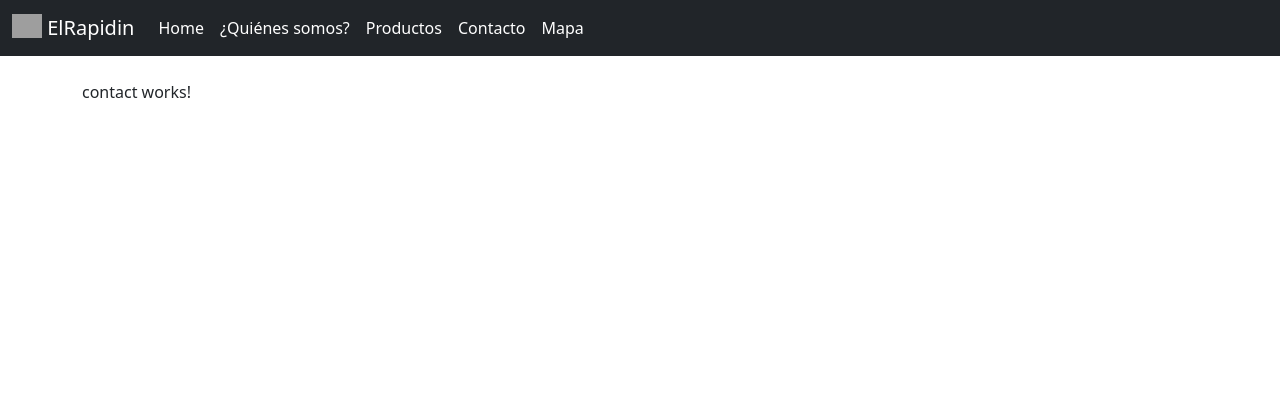
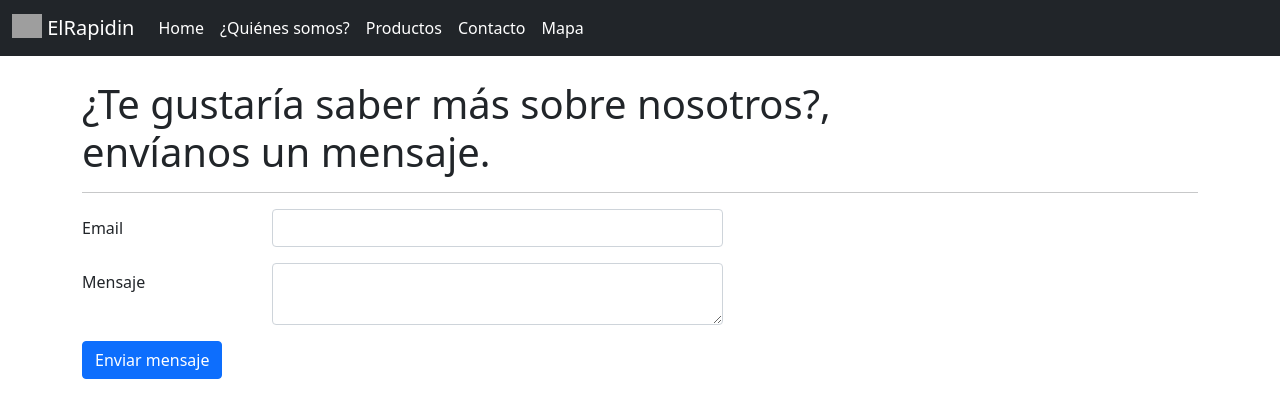
Before and after one commit to eighttax11-web/shd_comida-rapida, an Angular app in the folder frontend/: page /contact in a window 1280 px wide. Shown: the top 418 px of the page. Built offline with nearby package versions, Linux system fonts and the light colour scheme; grey boxes are pictures that could not be loaded.

Commit message:
Edición de la sección contacto

```diff
--- a/frontend/src/app/components/contact/contact.component.html
+++ b/frontend/src/app/components/contact/contact.component.html
@@ -1 +1,17 @@
-<p>contact works!</p>
+<h1>¿Te gustaría saber más sobre nosotros?, <br> envíanos un mensaje.</h1>
+<hr>
+<form>
+    <div class="row mb-3">
+      <label for="inputEmail3" class="col-sm-2 col-form-label">Email</label>
+      <div class="col-sm-5">
+        <input type="email" class="form-control" id="inputEmail3">
+      </div>
+    </div>
+    <div class="row mb-3">
+      <label for="inputPassword3" class="col-sm-2 col-form-label">Mensaje</label>
+      <div class="col-sm-5">
+        <textarea class="form-control"></textarea>
+      </div>
+    </div>
+    <button type="submit" class="btn btn-primary">Enviar mensaje</button>
+</form>
```
